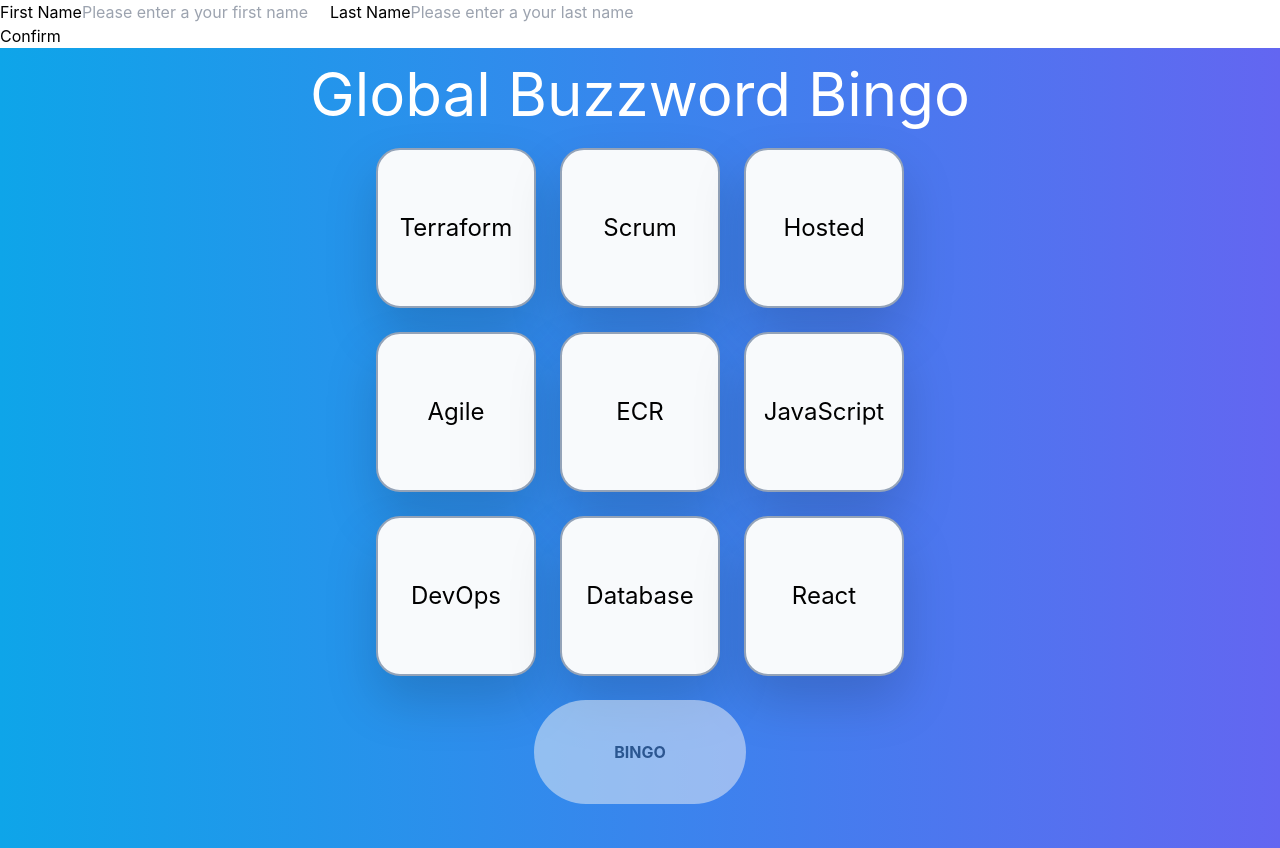
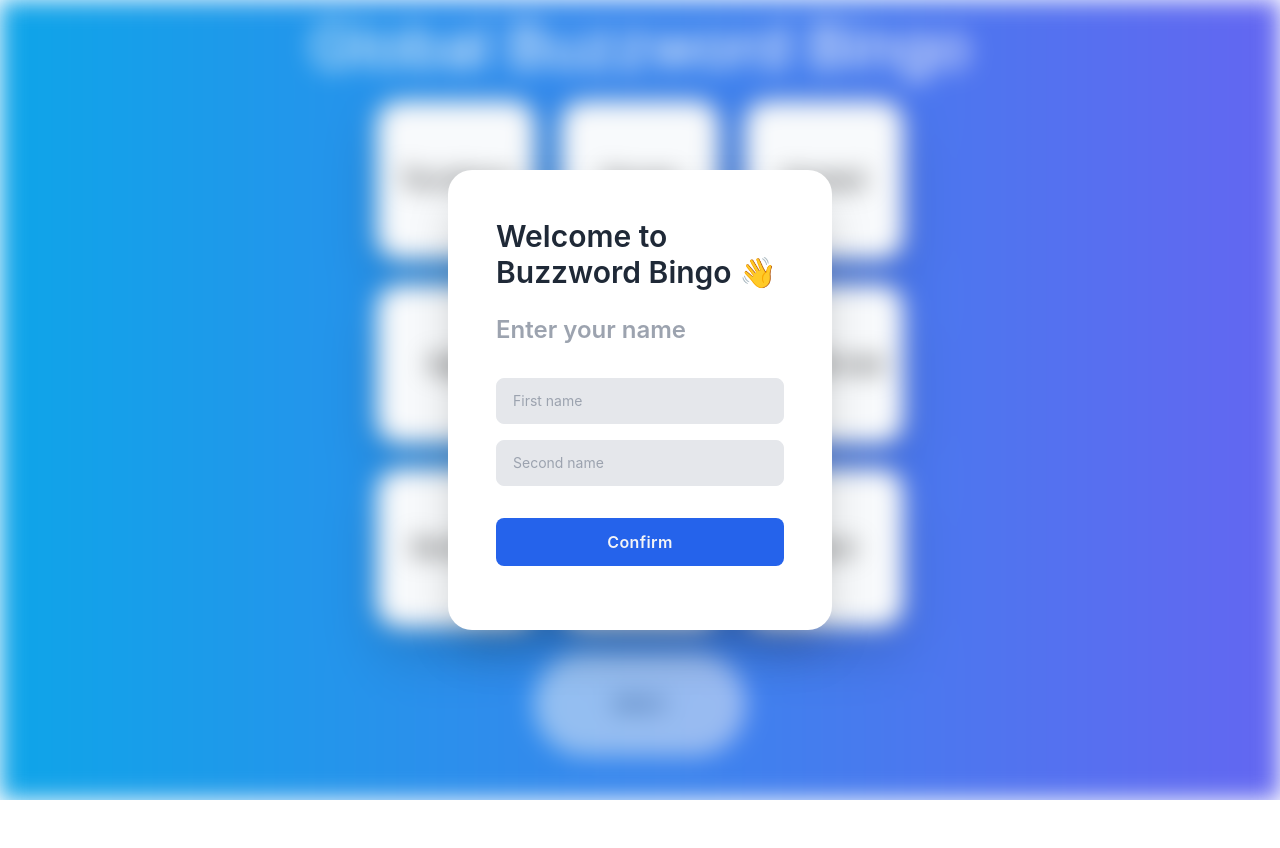
Before and after one commit to MrBroadie/bingoapp, a React (Create React App) app in the folder bingo-app-fe/: page / in a window 1280 px wide. After the commit the page ends 800 px from the top, so only its background shows below. Built offline with nearby package versions, Linux system fonts and the light colour scheme; no server answers.

Commit message:
style modal

```diff
--- a/bingo-app-fe/src/App.css
+++ b/bingo-app-fe/src/App.css
@@ -0,0 +1,3 @@
+@tailwind base;
+@tailwind components;
+@tailwind utilities;
--- a/bingo-app-fe/src/pages/BoardPage.jsx
+++ b/bingo-app-fe/src/pages/BoardPage.jsx
@@ -1,18 +1,17 @@
-import React, { useState } from 'react'
-import { useEffect } from 'react'
-import BingoBox from '../bingoLogic/BingoBox'
-import BingoButton from '../bingoLogic/BingoButton'
-import ShowModal from './ShowModal'
-import io from 'socket.io-client';
+import React, { useState } from "react";
+import { useEffect } from "react";
+import BingoBox from "../BingoLogic/BingoBox";
+import BingoButton from "../BingoLogic/BingoButton";
+import ShowModal from "./ShowModal";
+import io from "socket.io-client";
 
 const host = window.location.href.match(/.+:/) + "4000";
 const socket = io(host);
 
-
 function BoardPage() {
-
-    const room = "GlobalLogicBingo"
-    const [userHasAttemptedUsername, setUserHasAttemptedUsername] = useState(false);
+  const room = "GlobalLogicBingo";
+  const [userHasAttemptedUsername, setUserHasAttemptedUsername] =
+    useState(false);
   const [singleSocketUser, setSingleSocketUser] = useState({
     username: "",
     id: "",
@@ -20,47 +19,63 @@ function BoardPage() {
   const [currentUsers, setCurrentUsers] = useState([]);
   const [winner, setWinner] = useState({
     winner: "",
-        showWinner: false
-    })
+    showWinner: false,
+  });
 
   useEffect(() => {
-        socket.emit('join_room', room, singleSocketUser.username)
+    socket.emit("join_room", room, singleSocketUser.username);
     //get all users in a room
     socket.on("newUsernameAdded", (listOfUsers) => {
       setCurrentUsers(listOfUsers);
     });
-    }, [singleSocketUser.username])
+  }, [singleSocketUser.username]);
 
   return (
     <>
-        {!singleSocketUser.username && <ShowModal
+      {!singleSocketUser.username && (
+        <ShowModal
           currentUsers={currentUsers}
           setSingleSocketUser={setSingleSocketUser}
           setCurrentUsers={setCurrentUsers}
           userHasAttemptedUsername={userHasAttemptedUsername}
-            setUserHasAttemptedUsername={setUserHasAttemptedUsername}/> }
-
-        {winner.showWinner &&
+          setUserHasAttemptedUsername={setUserHasAttemptedUsername}
+        />
+      )}
+      {winner.showWinner && (
         <div>
           <h1>{winner.winner} has called Bingo!</h1>
         </div>
-        }
+      )}
 
-        <div className="bg-gradient-to-r bg-gradient-to-r from-sky-500 to-indigo-500 flex-col h-screen">
-            <header className="">
-                <h1 className="text-center text-6xl pt-4 text-white">Global Buzzword Bingo</h1>
+      <div
+        className="bg-gradient-to-r from-sky-500 to-indigo-500 flex-col h-screen"
+        style={{
+          filter:
+            singleSocketUser.username.length === 0 ? `blur(12px)` : `blur(0px)`,
+        }}
+      >
+        <header>
+          <h1 className="text-center text-6xl pt-4 text-white">
+            Global Buzzword Bingo
+          </h1>
         </header>
-            <main className="flex items-center justify-center mt-6 ">
+        <main className="flex items-center justify-center mt-6">
           <div className="grid gap-6 grid-cols-3 grid-rows-3 items-center content-center">
             <BingoBox />
           </div>
         </main>
-            <div className='flex items-center justify-center mt-6  '>
-                <BingoButton socket={socket} username={singleSocketUser.username} room={room} setWinner={setWinner} winner={winner}/>
+        <div className="flex items-center justify-center mt-6">
+          <BingoButton
+            socket={socket}
+            username={singleSocketUser.username}
+            room={room}
+            setWinner={setWinner}
+            winner={winner}
+          />
         </div>
       </div>
     </>
-  )
+  );
 }
 
-export default BoardPage
+export default BoardPage;
--- a/bingo-app-fe/src/pages/ShowModal.jsx
+++ b/bingo-app-fe/src/pages/ShowModal.jsx
@@ -1,4 +1,4 @@
-import React from 'react'
+import React from "react";
 
 function ShowModal({
   currentUsers,
@@ -39,26 +39,54 @@ function ShowModal({
         }
 
   const checkUsernameExists = (currUsers, socketUser) => {
-            if(currUsers === undefined) return true
-            const checkUserArr = currUsers.filter((user) => socketUser.toLowerCase() === user.username.toLowerCase())
-            if(checkUserArr.length === 0) return true
+    if (currUsers === undefined) return true;
+    const checkUserArr = currUsers.filter(
+      (user) => socketUser.toLowerCase() === user.username.toLowerCase()
+    );
+    if (checkUserArr.length === 0) return true;
     setUserHasAttemptedUsername(true);
   };
 
   return (
-    <>
-        {userHasAttemptedUsername && <p>Username already exists, please enter another name</p>}
-        <form className="" onSubmit={handleSetUsername}>
-            <div className="">
-                <label>First Name</label>
-                <input className=""  name="firstName" placeholder="Please enter a your first name" required></input>
-                <label>Last Name</label>
-                <input className=""  name="lastName" placeholder="Please enter a your last name" required></input>
+      <div className={`rounded-3xl shadow-2xl absolute left-0 right-0 m-auto top-0 bottom-0 p-12 bg-white z-10 w-96 ` + (userHasAttemptedUsername ? `h-[600px]` : `h-[460px]` )}>
+      <h1 className="font-semibold text-3xl text-gray-800 mb-6">
+        {" "}
+        Welcome to Buzzword Bingo 👋
+      </h1>
+      <h2 className="font-semibold text-2xl text-gray-400">Enter your name</h2>
+      <form
+        className="flex flex-col justify-center items-center"
+        onSubmit={handleSetUsername}
+      >
+        <div className="flex flex-col w-[100%]">
+          <input
+            className="mt-8 mb-4 w-full text-sm  px-4 py-3 bg-gray-200 focus:bg-gray-100 border  border-gray-200 rounded-lg focus:outline-none focus:border-blue-400"
+            name="firstName"
+            placeholder="First name"
+            required
+          ></input>
+
+          <input
+            className="w-full text-sm  px-4 py-3 bg-gray-200 focus:bg-gray-100 border  border-gray-200 rounded-lg focus:outline-none focus:border-blue-400"
+            name="lastName"
+            placeholder="Second name"
+            required
+          ></input>
         </div>
-            <button type="submit" className="">Confirm</button>
+        {userHasAttemptedUsername && (
+          <p className="mt-8 text-gray-600 bg-red-200 border-2 border-red-600 rounded-lg p-4">
+            Username already exists, please enter another name.
+          </p>
+        )}
+        <button
+          type="submit"
+          className="mt-8 w-full px-4 flex justify-center bg-blue-600  hover:bg-blue-700 text-gray-100 p-3  rounded-lg tracking-wide font-semibold  cursor-pointer transition ease-in duration-500"
+        >
+          Confirm
+        </button>
       </form>
-        </>
-    )
+    </div>
+  );
 }
 
-export default ShowModal
+export default ShowModal;
```
Also changed, not shown: bingo-app-fe/src/App.js (+5 -5 lines). Lines whose indentation alone changed are shown as unchanged.
